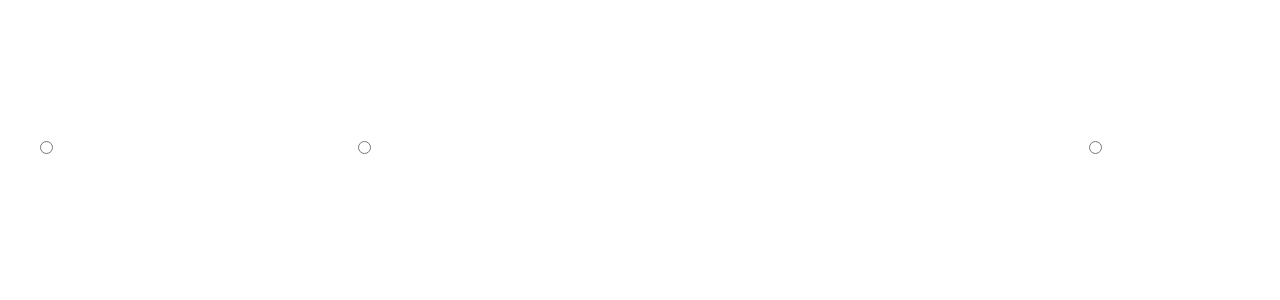
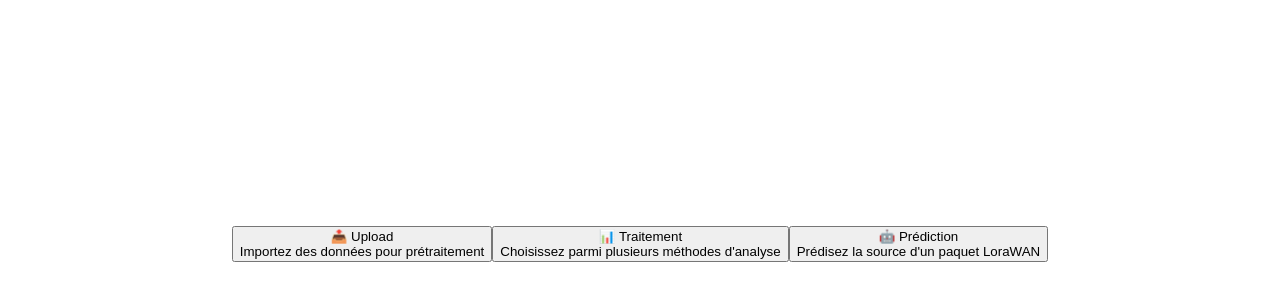
Before and after one commit to CharlesBouquet1011/IoT_Data_Analysis, a React (Create React App) app in the folder frontend/: page / in a window 1280 px wide. Shown: the part 240-540 px from the top of the page. Built offline with nearby package versions, Linux system fonts and the light colour scheme.

Commit message:
Improved eye comfort

```diff
--- a/frontend/src/menu/Menu.jsx
+++ b/frontend/src/menu/Menu.jsx
@@ -1,177 +1,157 @@
-import { useState,createContext,useContext,useEffect } from 'react'
+import { useState, createContext, useContext } from 'react'
 import { UploadForm } from '../preprocessing/DropFile'
-import DatePicker from "react-datepicker"
-import {AnalysisMenu} from "../preprocessing/AnalysisMenu"
+import DatePicker from 'react-datepicker'
+import { AnalysisMenu } from '../preprocessing/AnalysisMenu'
 import { Statistiques } from '../data_processing/Stat'
 import { Clustering } from '../data_processing/Clustering'
 import { Regression } from '../data_processing/Regression'
 import { Trends } from '../data_processing/Trends'
-import { DevicePrediction } from '../prediction/DevicePredictionDevEUI'
+import { DevicePredictionDevEUI } from '../prediction/DevicePredictionDevEUI'
+import { DevicePredictionDevAdd } from '../prediction/DevicePredictionDevAdd'
+
+import 'react-datepicker/dist/react-datepicker.css'
+
 const DataContext = createContext();
 
 export function MenuPrincipal(){
     const [selection,setSelection]=useState(0)
 
-    return(
-        <>
-        <div className="max-w-2xl mx-auto bg-white p-6 rounded-xl shadow-md space-y-8">
-            <table className="w-full max-w-xl border-collapse border border-gray-200">
-                <tbody>
-                    <tr className="hover:bg-gray-50">
-                    <td className="p-4 border border-gray-200">
-                        <label className="flex items-center space-x-3 cursor-pointer">
-                        <input
-                            type="radio"
-                            name="choix"
-                            value="1"
+    return (
+        <div className="max-w-4xl mx-auto p-6">
+            <div className="bg-white rounded-xl shadow-md p-6">
+                <header className="flex items-center justify-between mb-4">
+                    <h2 className="text-2xl font-bold text-gray-800">Outils de traitement</h2>
+                    <p className="text-sm text-gray-500">Choisissez une action</p>
+                </header>
+
+                <div className="grid grid-cols-1 sm:grid-cols-3 gap-4">
+                    <button
                         onClick={() => setSelection(1)}
-                            className="form-radio text-indigo-600"
-                        />
-                        <span className="text-gray-800 font-medium">
-                            Upload un nouveau fichier
-                        </span>
-                        </label>
-                    </td>
-                    <td className="p-4 border border-gray-200">
-                        <label className="flex flex-col space-y-2 cursor-pointer">
-                        <span className="flex items-center space-x-3">
-                            <input
-                            type="radio"
-                            name="choix"
-                            value="2"
+                        className={`flex items-center space-x-3 p-4 rounded-lg border ${selection===1? 'border-indigo-400 bg-indigo-50' : 'border-gray-200 bg-white'} shadow-sm hover:shadow-md transition`}
+                        aria-pressed={selection===1}
+                    >
+                        <div className="text-left">
+                            <div className="text-gray-900 font-medium font-semibold">📤 Upload</div>
+                            <div className="text-sm text-gray-500">Importez des données pour prétraitement</div>
+                        </div>
+                    </button>
+
+                    <button
                         onClick={() => setSelection(2)}
-                            className="form-radio text-indigo-600"
-                            />
-                            <span className="text-gray-800 font-medium">
-                            Faire un traitement sur des données précédemment upload
-                            </span>
-                        </span>
+                        className={`flex items-center space-x-3 p-4 rounded-lg border ${selection===2? 'border-green-400 bg-green-50' : 'border-gray-200 bg-white'} shadow-sm hover:shadow-md transition`}
+                        aria-pressed={selection===2}
+                    >
+                        <div className="text-left">
+                            <div className="text-gray-900 font-medium font-semibold">📊 Traitement</div>
+                            <div className="text-sm text-gray-500">Choisissez parmi plusieurs méthodes d'analyse</div>
+                        </div>
+                    </button>
 
-                        </label>
-                    </td>
-                    <td className="p-4 border border-gray-200">
-                        <label className="flex items-center space-x-3 cursor-pointer">
-                        <input
-                            type="radio"
-                            name="choix"
-                            value="3"
+                    <button
                         onClick={() => setSelection(3)}
-                            className="form-radio text-indigo-600"
-                        />
-                        <span className="text-gray-800 font-medium">
-                            Prédiction Dev_EUI
-                        </span>
-                        </label>
-                    </td>
-                    </tr>
-                </tbody>
-            </table>
+                        className={`flex items-center space-x-3 p-4 rounded-lg border ${selection===3? 'border-yellow-400 bg-yellow-50' : 'border-gray-200 bg-white'} shadow-sm hover:shadow-md transition`}
+                        aria-pressed={selection===3}
+                    >
+                        <div className="text-left">
+                            <div className="text-gray-900 font-medium font-semibold">🤖 Prédiction</div>
+                            <div className="text-sm text-gray-500">Prédisez la source d'un paquet LoraWAN</div>
+                        </div>
+                    </button>
+                </div>
 
-            {selection==1 && (
-                <UploadForm />
-            )}
-
-            {selection ==2 && (<ChooseData />)}
-
-            {selection ==3 && (<DevicePrediction />)}
-
+                <div className="mt-6">
+                    {selection === 1 && (<UploadForm />)}
+                    {selection === 2 && (<ChooseData />)}
+                    {selection === 3 && (<DevicePredictionDevEUI />)}
+                    {selection === 4 && (<DevicePredictionDevAdd />)}
                 </div>
-        </>
-
-
-
+            </div>
+        </div>
     )
 }
 
 export function ChooseData(){
-    const categories=["Confirmed Data Up","Confirmed Data Down","Join Accept","Join Request","Proprietary","RFU","Stat","Unconfirmed Data Up","Unconfirmed Data Down"]
+    const categories = [
+        'Confirmed Data Up','Confirmed Data Down','Join Accept','Join Request',
+        'Proprietary','RFU','Stat','Unconfirmed Data Up','Unconfirmed Data Down'
+    ]
     const [catList,setCatList]=useState([])
     const [month,setMonth]=useState(null)
     const [year,setYear]=useState(null)
-    // var [mois,annee]=[null,null]
     const [traitement,setTraitement]=useState(0)
 
-    // À vérifier et enlever si besoin
     const mois = month ? month.getMonth() + 1 : null
     const annee = year ? year.getFullYear() : null
 
-    return(<>
-    <h4>
-        Remplissez uniquement les champs dont vous avez besoin pour restreindre la recherche
-    </h4>
+    return (
+        <div className="bg-white rounded-lg p-5 shadow-inner">
+            <h3 className="text-lg font-bold text-gray-800 mb-3">Filtrage des données à traiter</h3>
+            <p className="text-sm text-gray-500 mb-4 font-semibold">Indiquez la période de recherche ainsi que le type de données à analyser</p>
+
+            <div className="grid grid-cols-1 sm:grid-cols-2 gap-4 mb-4">
                 <DatePicker selected={year}
                     onChange={(date)=>setYear(date)}
                     showYearPicker
                     dateFormat="yyyy"
                     placeholderText='Choisir une année'
-    className="w-full px-4 py-2 border border-gray-300 rounded-lg
-                 bg-white text-gray-800
-                 focus:outline-none focus:ring-2 focus:ring-blue-500"
+                    className="w-full px-4 py-2 border border-gray-300 rounded-lg bg-white text-gray-800 focus:outline-none focus:ring-2 focus:ring-indigo-300"
                 />
+
                 <DatePicker selected={month}
                     onChange={(date)=>setMonth(date)}
                     showMonthYearPicker
-        showFullMonthYearPicker={false}
                     dateFormat="MM"
                     placeholderText='Choisir un mois'
-    className="w-full px-4 py-2 border border-gray-300 rounded-lg
-                 bg-white text-gray-800
-                 focus:outline-none focus:ring-2 focus:ring-blue-500"
+                    className="w-full px-4 py-2 border border-gray-300 rounded-lg bg-white text-gray-800 focus:outline-none focus:ring-2 focus:ring-indigo-300"
                 />
+            </div>
 
-
-    <div className="grid grid-cols-2 gap-4 mt-2">
-
-    {categories.map((cat)=>(
-        <label key={cat} className='text-gray-800'>
-        <input type='checkbox'
+            <div className="grid grid-cols-1 sm:grid-cols-2 lg:grid-cols-3 gap-3 mb-4">
+                {categories.map((cat) => (
+                    <label key={cat} className="flex items-center space-x-2 p-2 border rounded hover:bg-gray-50 cursor-pointer">
+                        <input
+                            type='checkbox'
                             checked={catList.includes(cat)}
-        className="h-4 w-4 text-blue-600 border-gray-400 rounded focus:ring-blue-500"
-        onChange={()=>{
-            setCatList(prev => {
-            if (prev.includes(cat)) {
-                return prev.filter(v => v !== cat);
-            }
-            return [...prev, cat];
-            });
-
-                }}
+                            className="h-4 w-4 text-indigo-600 border-gray-300 rounded"
+                            onChange={() => setCatList(prev => prev.includes(cat) ? prev.filter(v => v !== cat) : [...prev, cat])}
                         />
-        {cat}
+                        <span className="text-sm text-gray-800">{cat}</span>
                     </label>
                 ))}
             </div>
 
-    {(catList.length>0 || month || year) &&(
-        <DataContext.Provider value={{catList,mois,annee}}>
-            <AnalysisMenu onChoice={(choice)=>{ setTraitement(choice)}} />
-
-            {traitement===1 &&(
-                <Regression />
-            )}
-            {traitement===2 &&(
-                <Trends />
-            )}
-            {traitement===3 && (
-                <Clustering />
-            )}
-            {
-                traitement===4 && (
-                    <Statistiques/>
-                )
-            }
-        </DataContext.Provider>
-
+            {catList.length > 0 && (
+                <div className="mb-4">
+                    <div className="flex flex-wrap gap-2">
+                        {catList.map(c => (
+                            <span key={c} className="px-3 py-1 text-sm bg-indigo-50 text-indigo-700 rounded-full">{c}</span>
+                        ))}
+                    </div>
+                </div>
             )}
 
-    </>)
+            {(catList.length>0 || month || year) && (
+                <DataContext.Provider value={{catList,mois,annee}}>
+                    <div className="border-t pt-4">
+                        <AnalysisMenu onChoice={(choice) => setTraitement(choice)} />
+
+                        <div className="mt-4">
+                            {traitement===1 && <Regression />}
+                            {traitement===2 && <Trends />}
+                            {traitement===3 && <Clustering />}
+                            {traitement===4 && <Statistiques />}
+                        </div>
+                    </div>
+                </DataContext.Provider>
+            )}
+        </div>
+    )
 }
 
 export function useChoosedData(){
-    const context=useContext(DataContext)
+    const context = useContext(DataContext)
     if (!context){
-        throw new Error('useCSRF doit être utilisé à l\'intérieur du DataContext Provider');
+        throw new Error('useChoosedData doit être utilisé à l\'intérieur du DataContext Provider');
     }
     return context
-
 }
--- a/frontend/src/prediction/DevicePredictionDevEUI.jsx
+++ b/frontend/src/prediction/DevicePredictionDevEUI.jsx
@@ -14,7 +14,7 @@
 
 import { useState } from "react"
 
-export function DevicePrediction() {
+export function DevicePredictionDevEUI() {
   const [isTraining, setIsTraining] = useState(false)
   const [trainingStatus, setTrainingStatus] = useState("")
   const [trainingOutput, setTrainingOutput] = useState("")
```
Also changed, not shown: frontend/src/data_processing/Clustering.jsx (+21 -20 lines), frontend/src/preprocessing/DropFile.jsx (+9 -7 lines). Lines whose indentation alone changed are shown as unchanged.
